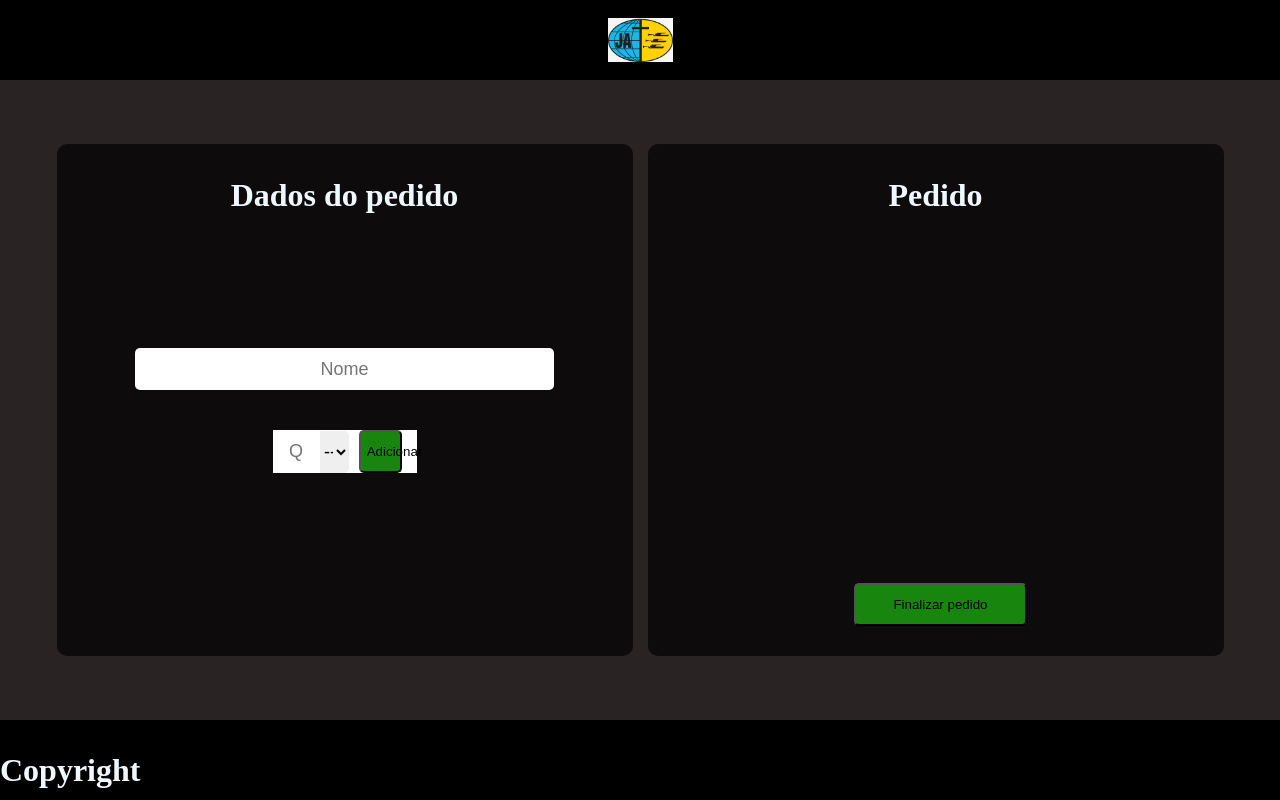
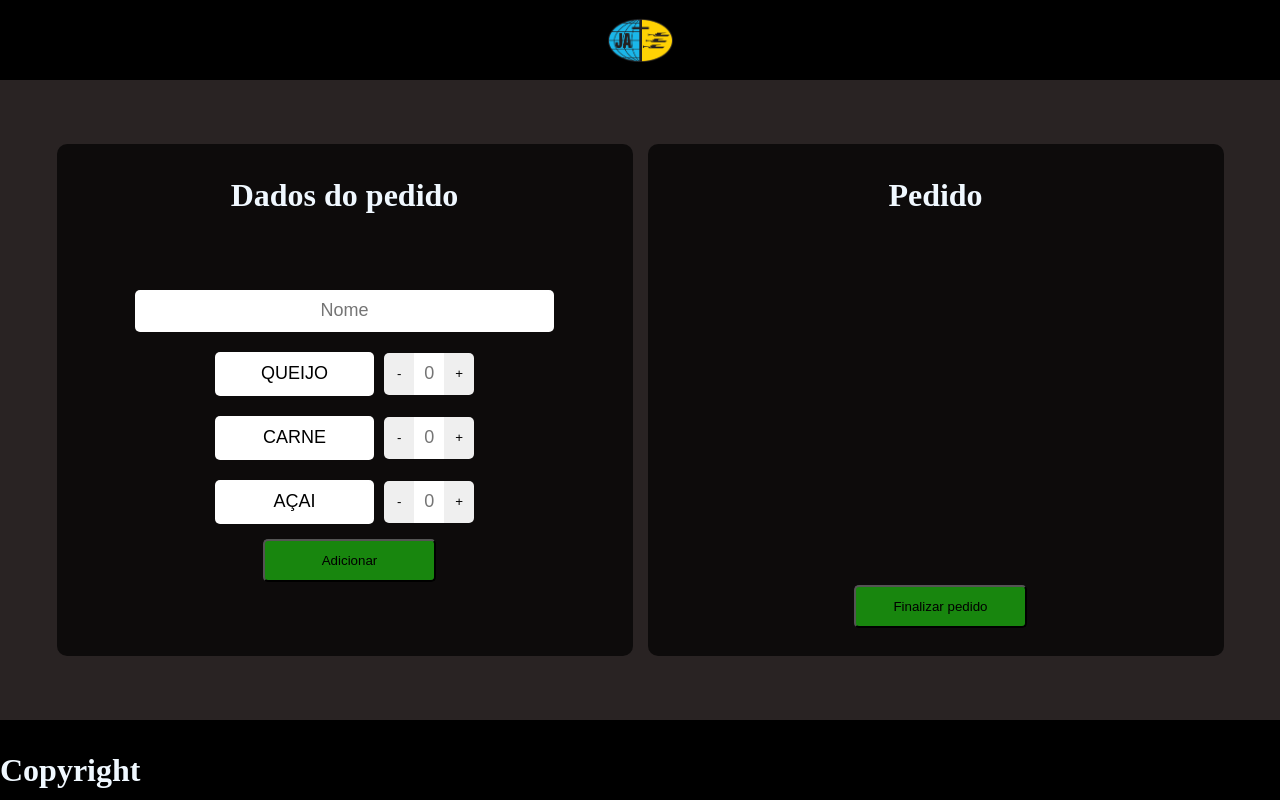
Before and after one commit to EduardoASilva/pedidosja, a Django app: page / in a window 1280 px wide. Run offline with Django 3.2, Linux system fonts and the light colour scheme; the visitor is signed in with stand-in values (Sample User, id 1); some libraries are stand-ins or nearby versions.

Commit message:
ajustes na pag de login adição de mais produtos na pag adm acresentadas as funçoes para os novos produtos no arquivo js

```diff
--- a/pedidos/static/css/style.css
+++ b/pedidos/static/css/style.css
@@ -62,15 +62,17 @@ div h3{
     flex-direction: column;
     justify-content: center;
     align-items: center;
-    margin-bottom: 40px;
-    margin-top: -80px;
+    margin-bottom: 10px;
+    margin-top: -30px;
 }
 
 .sabor{
     width: 90%;
     display: flex;
-    justify-content: center;
-    align-items: center;
+    justify-content:center;
+    align-items:center;
+
+   padding:10px;
 }
 
 .nome input{
@@ -83,22 +85,63 @@ div h3{
 }
 
 .sabor input{
-    width: 20%;
+    width: 5%;
     height: 40px;
-    border-radius: 5px 0 0 5px ;
     border: none;
     text-align: center;
     font-size: large;
 }
 
-.sabor select{
-    width: 20%;
+#produto{
+    width: 30%;
     height: 42px;
-    border-radius:0 5px 5px 0;
     border: none;
     text-align: center;
     font-size: large;
+    margin-right:10px;
+    border-radius:5px;
+
+     overflow: hidden;
 }
+
+#carne{
+    width: 30%;
+    height: 42px;
+    border: none;
+    text-align: center;
+    font-size: large;
+    margin-right:10px;
+    border-radius:5px;
+
+     overflow: hidden;
+}
+
+#acai{
+    width: 30%;
+    height: 42px;
+    border: none;
+    text-align: center;
+    font-size: large;
+    margin-right:10px;
+    border-radius:5px;
+
+     overflow: hidden;
+}
+
+.subtrair{
+    width: 30px;
+    height: 42px;
+    border: none;
+    border-radius:5px 0 0 5px;
+}
+
+.adicionar{
+    width: 30px;
+    height: 42px;
+    border: none;
+    border-radius:0 5px 5px 0;
+}
+
 
 .btn{
     width: 30%;
@@ -107,6 +150,8 @@ div h3{
     border-radius: 5px;
     margin-left: 10px;
     cursor: pointer;
+
+    margin-top:5px;
 }
 
 .btn:hover{
@@ -241,8 +286,21 @@ footer{
     border: none;
 }
 
-.sabor{
+.sabores{
     width: 25%;
     background-color: rgb(255, 255, 255);
     border: none;
 }
+
+input[type=number]::-webkit-inner-spin-button,input[type=number]::-webkit-outer-spin-button {
+    -webkit-appearance: none;
+    margin: 0;
+}
+
+
+select {
+    -webkit-appearance: none;
+    -moz-appearance: none;
+     text-indent: 1px;
+     text-overflow: '';
+}
--- a/pedidos/static/css/stylelogin.css
+++ b/pedidos/static/css/stylelogin.css
@@ -35,7 +35,7 @@ img{
 input{
     font-size: large;
     text-align: center;
-    width: 80%;
+    width: 40%;
     height: 50px;
     border-radius: 10px;
     border: none;
--- a/pedidos/static/js/script.js
+++ b/pedidos/static/js/script.js
@@ -3,18 +3,51 @@ function finalizar(){
     const comprador = document.getElementById("nome");
     const produto = document.getElementById("produto");
     const quantidade = document.getElementById("quantidade");
-
+    const carne = document.getElementById("carne");
+    const qcarne = document.getElementById("quantidadecarne");
+    const acai = document.getElementById("acai");
+    const qacai = document.getElementById("quantidadeacai");
 
 
     const value = comprador.value;
     const qtd = quantidade.value;
     const item = produto.value;
+    const item1 = carne.value;
+    const qitem1 = quantidadecarne.value;
+    const item2 = acai.value;
+    const qitem2 = quantidadeacai.value;
+
+
+
 
     document.getElementById("comprador").innerHTML = value;
     document.getElementById("sabores").innerHTML = item;
     document.getElementById("numero").innerHTML = qtd;
-
-
-
+    document.getElementById("scarne").innerHTML = item1;
+    document.getElementById("qtdcarne").innerHTML = qitem1;
+    document.getElementById("sacai").innerHTML = item2;
+    document.getElementById("qtdacai").innerHTML = qitem2;
 
 }
+
+function process_geral(quant){
+    var classValue = parseInt(document.querySelector('.quanti').value);
+    classValue+=quant;
+    //console.log(classValue);
+    if(classValue < 1){
+        document.querySelector("input.quanti").value = 0;
+    }else{
+        document.querySelector("input.quanti").value = classValue;
+    }
+}
+
+function process_geral(quantcarne){
+    var classValue = parseInt(document.querySelector('.quanticarne').value);
+    classValue+=quant;
+    //console.log(classValue);
+    if(classValue < 1){
+        document.querySelector("input.quanticarne").value = 0;
+    }else{
+        document.querySelector("input.quanticarne").value = classValue;
+    }
+}
--- a/templates/admpage.html
+++ b/templates/admpage.html
@@ -17,26 +17,45 @@
 
             <div class="sabor">
 
-                <input id="quantidade" type="number" placeholder="Quantidade">
+                 <input id="produto" value="QUEIJO" placeholder="QUEIJO"/>
 
-                <select id="produto" name="select">
-                    <option value="QUEIJO">QUEIJO</option>
-                    <option value="CARNE">CARNE</option>
-                    <option value="AÇAI">AÇAI</option>
-                    <option value="valor" selected>------</option>
-                </select>
-
-                <button onclick="finalizar()" class="btn">Adicionar</button>
+                <button onclick="" class="subtrair">-</button>
+                <input id="quantidade" type="number" placeholder="0">
+                <button onclick="" class="adicionar">+</button>
 
             </div>
 
+             <div class="sabor">
+
+                 <input id="carne" value="CARNE" placeholder="CARNE"/>
+
+                <button onclick="" class="subtrair">-</button>
+                <input id="quantidadecarne" type="number" placeholder="0">
+                <button onclick="" class="adicionar">+</button>
+
+            </div>
+
+             <div class="sabor">
+
+                 <input id="acai" value="AÇAI" placeholder="AÇAI"/>
+
+                <button onclick="" class="subtrair">-</button>
+                <input id="quantidadeacai" type="number" placeholder="0">
+                <button onclick="" class="adicionar">+</button>
+
+            </div>
+
+            <button onclick="finalizar()" class="btn">Adicionar</button>
+
         </div>
+
     </div>
 
     <div class="container-pedido">
         <div>
             <h3>Pedido</h3>
         </div>
+
         <div class="itens-pedido">
             <div class="nome-pedido">
                 <h2 id="comprador"></h2>
@@ -45,6 +64,17 @@
                 <h2 id="numero"></h2>
                 <h2 id="sabores"></h2>
             </div>
+
+            <div class="itens">
+                <h2 id="qtdcarne"></h2>
+                <h2 id="scarne"></h2>
+            </div>
+
+            <div class="itens">
+                <h2 id="qtdacai"></h2>
+                <h2 id="sacai"></h2>
+            </div>
+
         </div>
         <div class="botao">
             <button onclick="" class="btn">Finalizar pedido</button>
--- a/templates/comandas.html
+++ b/templates/comandas.html
@@ -24,7 +24,7 @@
 
                 <div class="itens-comandas">
                     <input class="quantidade" type="text" placeholder="QUANT">
-                    <input class="sabor" type="text" placeholder="SABOR">
+                    <input class="sabores" type="text" placeholder="SABOR">
                 </div>
 
             </div>
--- a/templates/login.html
+++ b/templates/login.html
@@ -11,9 +11,9 @@
 {% block login %}
         <form method="post" action="{% url 'login_user' %}" class="login">
             {% csrf_token %}
-            <img src="{% static 'img/logoja.jpeg' %}" alt="logo JA">
-            <input type="email", name="email">
-            <input type="password", name="password">
+            <img src="{% static 'img/logo_JA-Oficial.png' %}" alt="logo JA">
+            <input type="email", name="email" placeholder="E-mail">
+            <input type="password", name="password" placeholder="Senha">
             <button class="entrar">Entrar</button>
         </form>
 
--- a/templates/partials/header.html
+++ b/templates/partials/header.html
@@ -1,5 +1,5 @@
 {% load static %}
 
 <header>
-    <img src="{% static 'img/logoja.jpeg' %}" alt="">
+    <img src="{% static 'img/logo_JA-Oficial.png' %}" alt="">
 </header>
```
Also changed, not shown: pedidos/static/img/logo_JA-Oficial.png (added), pedidos/static/img/logoja.jpeg (deleted).
